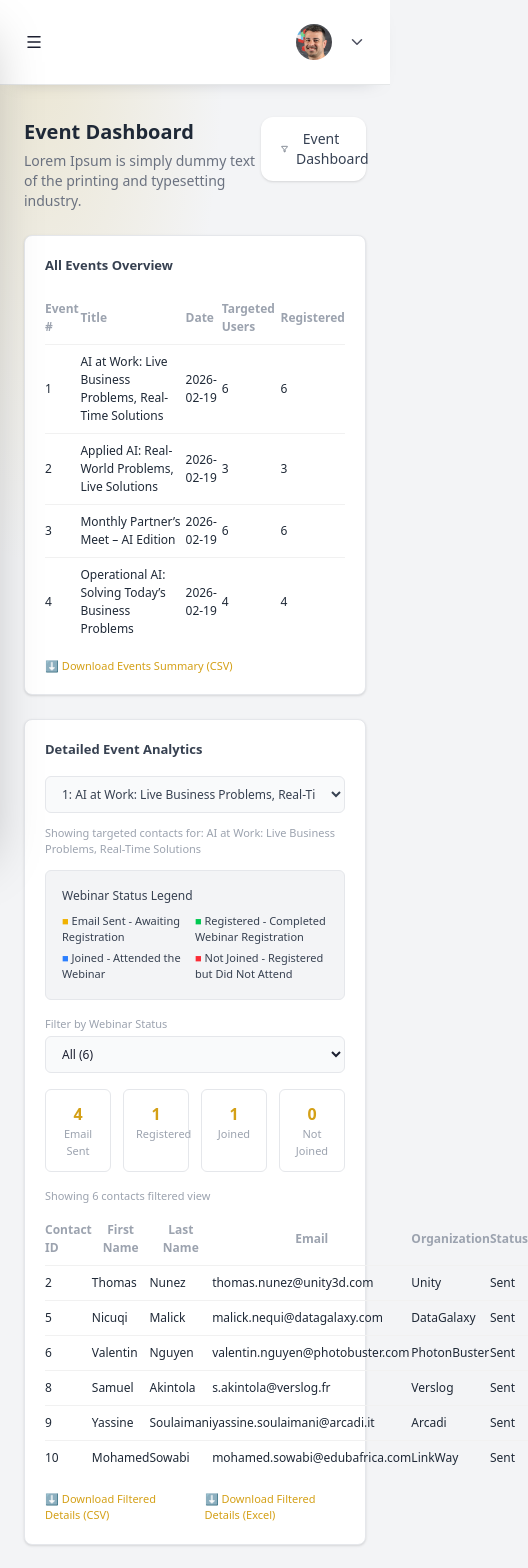
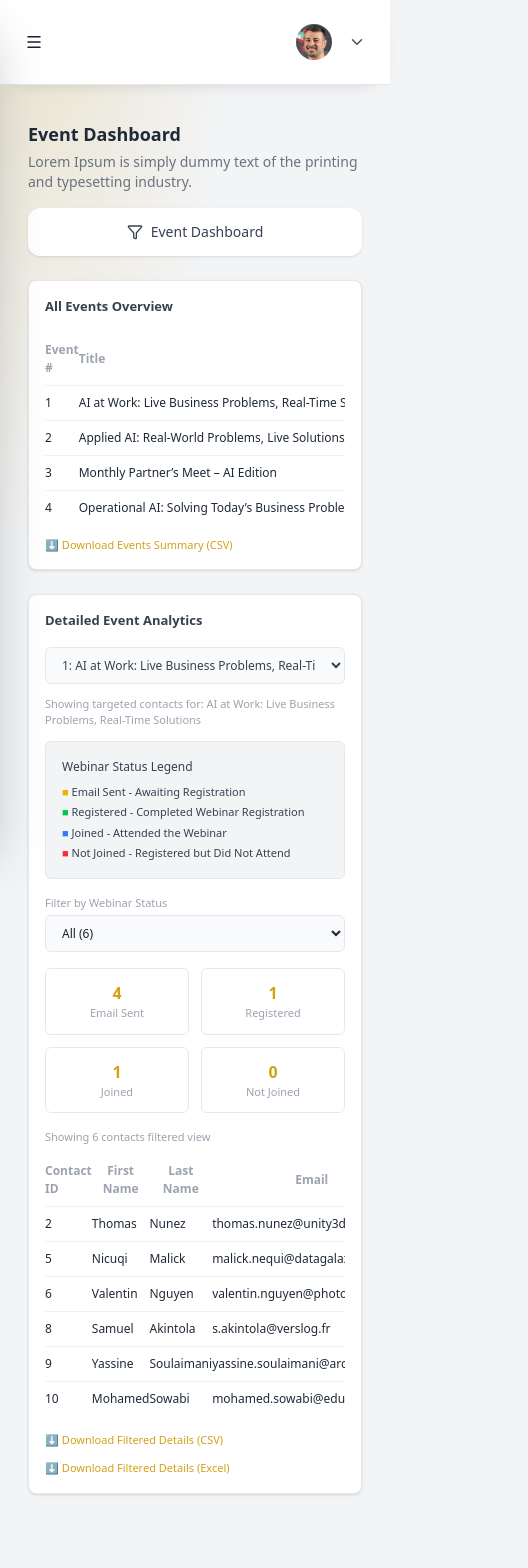
Before and after one commit to samarthpatel8595/rankify-react, a Next.js app in the folder rankify-react/: page /events/create in a window 390 px wide. Shown: the top 1568 px of the page, 528 px wide, since content can reach past the window. After the commit the page ends 1530 px from the top, so only its background shows below. Built offline with nearby package versions, Linux system fonts and the light colour scheme.

Commit message:
update events page

```diff
--- a/rankify-react/src/app/events/create/page.tsx
+++ b/rankify-react/src/app/events/create/page.tsx
@@ -1,13 +1,14 @@
 "use client";
 import { Filter } from "lucide-react";
+
 export default function CreateEventPage() {
   return (
-    <div className="p-2 space-y-6">
+    <div className="p-3 md:p-6 space-y-6">
 
       {/* HEADER */}
-      <div className="flex justify-between items-start mb-6">
+      <div className="flex flex-col md:flex-row md:justify-between md:items-start gap-4 mb-6">
         <div>
-          <h1 className="text-[20px] font-semibold text-[#1F2937]">
+          <h1 className="text-[18px] md:text-[20px] font-semibold text-[#1F2937]">
             Event Dashboard
           </h1>
           <p className="text-sm text-[#6B7280] mt-1">
@@ -15,21 +16,23 @@ export default function CreateEventPage() {
           </p>
         </div>
 
-        {/* RIGHT BUTTON (FIXED STYLE) */}
-        <button className="flex items-center gap-2 bg-white hover:bg-gray-200 text-gray-700 px-5 py-3 rounded-xl shadow-sm transition">
+        {/* BUTTON */}
+        <button className="flex items-center justify-center md:justify-start gap-2 w-full md:w-auto bg-white hover:bg-gray-200 text-gray-700 px-5 py-3 rounded-xl shadow-sm transition">
           <Filter className="w-4 h-6" />
           <span className="text-sm font-medium">Event Dashboard</span>
         </button>
       </div>
 
       {/* ===== CARD 1 ===== */}
-      <div className="bg-[#FFFFFF] border border-[#E5E7EB] rounded-lg p-5 mb-6 shadow-sm">
+      <div className="bg-white border border-[#E5E7EB] rounded-lg p-4 md:p-5 shadow-sm">
 
         <h2 className="text-[13px] font-semibold text-[#374151] mb-4">
           All Events Overview
         </h2>
 
-        <table className="w-full text-[12px]">
+        {/* TABLE SCROLL */}
+        <div className="overflow-x-auto">
+          <table className="min-w-[600px] w-full text-[12px]">
             <thead className="text-[#9CA3AF]">
               <tr>
                 <th className="text-left py-2">Event #</th>
@@ -49,12 +52,13 @@ export default function CreateEventPage() {
               ].map((row, i) => (
                 <tr key={i} className="border-t border-[#F1F1F1]">
                   {row.map((cell, j) => (
-                  <td key={j} className="py-2">{cell}</td>
+                    <td key={j} className="py-2 whitespace-nowrap">{cell}</td>
                   ))}
                 </tr>
               ))}
             </tbody>
           </table>
+        </div>
 
         <p className="text-[11px] text-[#D4A017] mt-3 cursor-pointer">
           ⬇ Download Events Summary (CSV)
@@ -62,7 +66,7 @@ export default function CreateEventPage() {
       </div>
 
       {/* ===== CARD 2 ===== */}
-      <div className="bg-[#FFFFFF] border border-[#E5E7EB] rounded-lg p-5 shadow-sm">
+      <div className="bg-white border border-[#E5E7EB] rounded-lg p-4 md:p-5 shadow-sm">
 
         <h2 className="text-[13px] font-semibold text-[#374151] mb-4">
           Detailed Event Analytics
@@ -81,12 +85,11 @@ export default function CreateEventPage() {
 
         {/* LEGEND */}
         <div className="bg-[#F3F4F6] border border-[#E5E7EB] rounded-md p-4 mb-4">
-
           <p className="text-[12px] font-medium text-[#374151] mb-2">
             Webinar Status Legend
           </p>
 
-          <div className="grid grid-cols-2 gap-y-1 text-[11px] text-[#374151]">
+          <div className="grid grid-cols-1 sm:grid-cols-2 gap-y-1 text-[11px] text-[#374151]">
             <p><span className="text-yellow-500">■</span> Email Sent - Awaiting Registration</p>
             <p><span className="text-green-500">■</span> Registered - Completed Webinar Registration</p>
             <p><span className="text-blue-500">■</span> Joined - Attended the Webinar</p>
@@ -104,7 +107,7 @@ export default function CreateEventPage() {
         </select>
 
         {/* STATS */}
-        <div className="grid grid-cols-4 gap-3 mb-4">
+        <div className="grid grid-cols-2 md:grid-cols-4 gap-3 mb-4">
           {[
             { value: 4, label: "Email Sent" },
             { value: 1, label: "Registered" },
@@ -130,7 +133,8 @@ export default function CreateEventPage() {
         </p>
 
         {/* TABLE */}
-        <table className="w-full text-[12px]">
+        <div className="overflow-x-auto">
+          <table className="min-w-[800px] w-full text-[12px]">
             <thead className="text-[#9CA3AF]">
               <tr>
                 <th className="text-left py-2">Contact ID</th>
@@ -153,15 +157,16 @@ export default function CreateEventPage() {
               ].map((row, i) => (
                 <tr key={i} className="border-t border-[#F1F1F1]">
                   {row.map((cell, j) => (
-                  <td key={j} className="py-2">{cell}</td>
+                    <td key={j} className="py-2 whitespace-nowrap">{cell}</td>
                   ))}
                 </tr>
               ))}
             </tbody>
           </table>
+        </div>
 
         {/* DOWNLOAD */}
-        <div className="flex gap-6 mt-4 text-[11px] text-[#D4A017]">
+        <div className="flex flex-col sm:flex-row gap-3 sm:gap-6 mt-4 text-[11px] text-[#D4A017]">
           <p>⬇ Download Filtered Details (CSV)</p>
           <p>⬇ Download Filtered Details (Excel)</p>
         </div>
--- a/rankify-react/src/app/image-generation/page.tsx
+++ b/rankify-react/src/app/image-generation/page.tsx
@@ -1,12 +1,13 @@
 "use client";
 import Link from "next/link";
+
 export default function ImageGenerationPage() {
   return (
-    <div className="p-2 space-y-6">
+    <div className="p-3 md:p-6 space-y-6">
 
       {/* Header */}
       <div className="mb-5">
-        <h1 className="text-[22px] font-semibold text-[#111827]">
+        <h1 className="text-[20px] md:text-[22px] font-semibold text-[#111827]">
           Image Generartion
         </h1>
         <p className="text-sm text-[#6B7280] mt-1">
@@ -15,12 +16,12 @@ export default function ImageGenerationPage() {
       </div>
 
       {/* Grid */}
-      <div className="grid grid-cols-3 gap-6">
+      <div className="grid grid-cols-1 md:grid-cols-3 gap-6">
 
         {/* LEFT */}
-        <div className="col-span-2 space-y-4">
+        <div className="md:col-span-2 space-y-4">
 
-          <div className="bg-white p-5 rounded-xl border border-[#E5E7EB]">
+          <div className="bg-white p-4 md:p-5 rounded-xl border border-[#E5E7EB]">
 
             <h2 className="text-sm font-semibold text-[#374151] mb-4">
               Post Content (STRICT FORMAT)
@@ -54,16 +55,14 @@ export default function ImageGenerationPage() {
             />
           </div>
 
-          {/* ✅ BUTTON ONLY LEFT SIDE */}
-
+          {/* BUTTON */}
           <button className="w-full bg-[#C9A227] text-white py-3 rounded-xl font-medium">
             ✨ Generate Images
           </button>
-
         </div>
 
         {/* RIGHT */}
-        <div className="bg-white p-5 rounded-xl border border-[#E5E7EB]">
+        <div className="bg-white p-4 md:p-5 rounded-xl border border-[#E5E7EB]">
 
           <h2 className="text-sm font-semibold text-[#374151] mb-4">
             ✨ Configuration
@@ -101,7 +100,7 @@ export default function ImageGenerationPage() {
 
           {/* UPLOAD */}
           <label className="text-xs text-[#6B7280]">Upload Logo (Optional)</label>
-          <div className="mt-1 border-2 border-dashed border-[#E5E7EB] rounded-xl p-6 text-center text-[#6B7280] text-sm">
+          <div className="mt-1 border-2 border-dashed border-[#E5E7EB] rounded-xl p-4 md:p-6 text-center text-[#6B7280] text-sm">
             ⬆️
             <p className="mt-2">Drag and drop file here</p>
             <p className="text-xs mt-1">Limit 200MB per file • PNG, JPG, ...</p>
@@ -110,8 +109,6 @@ export default function ImageGenerationPage() {
           <button className="w-full mt-3 border border-[#E5E7EB] rounded-lg py-2 text-sm">
             Browse files
           </button>
-
-
         </div>
       </div>
     </div>
```
Also changed, not shown: rankify-react/src/app/events/page.tsx (+20 -20 lines), rankify-react/public/icons/Group.svg (added). Lines whose indentation alone changed are shown as unchanged.
